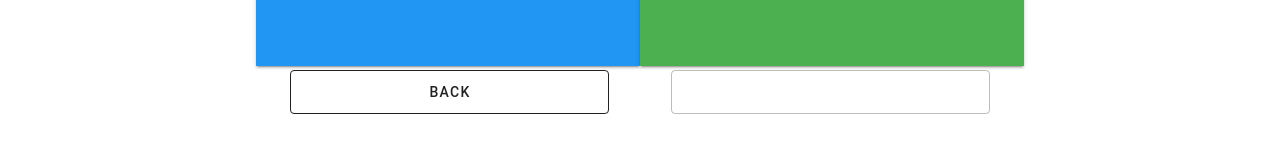
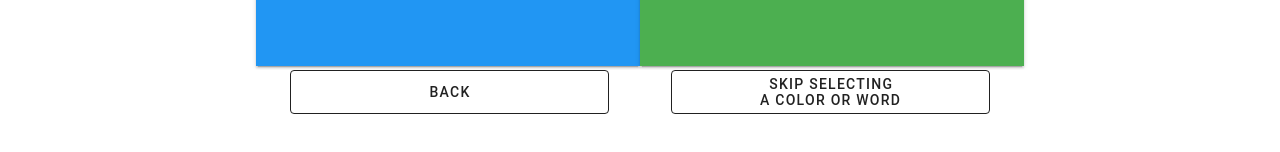
Before and after one commit to tg0488/mood-meter, a Vue app: page /Journal in a window 1280 px wide. Shown: the part 508-660 px from the top of the page. Built offline with nearby package versions, Linux system fonts and the light colour scheme; the HTML template or start-up script is replaced by a standard one.

Commit message:
small style chagnges, brought back skipping selection

```diff
--- a/src/store/modules/journals.js
+++ b/src/store/modules/journals.js
@@ -13,7 +13,7 @@ const state = {
 
 const mutations = {
     ADD_JOURNAL(state, journal){
-        state.Journals[state.Journals.length] = journal
+        state.Journals.push(journal);
         //Journal ID is the number of journals currently in the store
     },
     NEW_LASTCOLOR(state, color){
--- a/src/views/Journal.vue
+++ b/src/views/Journal.vue
@@ -63,7 +63,7 @@
                     <v-col cols="6">
                         <v-btn v-if="!journalInfo.word == ''" class="direction_buttons_right" large outlined :to="{name:'WrittenJournal',params:{journal:journalInfo}}">Write about <br/> feeling {{journalInfo.word}}</v-btn>
                         <v-btn v-else-if="!journalInfo.color == ''"  class="direction_buttons_right" large outlined :to="{name:'WrittenJournal',params:{journal:journalInfo}}">Write about <br/> feeling {{journalInfo.color}}</v-btn>
-                        <v-btn v-else disabled class="direction_buttons_right" large outlined></v-btn>
+                        <v-btn v-else class="direction_buttons_right" large outlined :to="{name:'WrittenJournal',params:{journal:journalInfo}}">Skip selecting<br/>a color or word</v-btn>
 
                     </v-col>
                 </v-row>
@@ -111,12 +111,14 @@ import gridbtn from './../components/gridbtn.vue'
         margin-left: 10%;
         margin-right: 5%;
         font-size: medium;
+        text-align: center;
     }
     .direction_buttons_right{
         width: 85%;
         margin-left: 5%;
         margin-right: 10%;
         font-size: x-small;
+        text-align: center;
 
     }
     .overline{
--- a/src/views/WrittenJournal.vue
+++ b/src/views/WrittenJournal.vue
@@ -69,11 +69,14 @@ methods: {
   margin-left: 10%;
   margin-right: 5%;
   font-size: small;
+  text-align: center;
 }
 .direction_buttons_right {
   width: 85%;
   margin-left: 5%;
   margin-right: 10%;
   font-size: small;
+  text-align: center;
+
 }
 </style>
```
